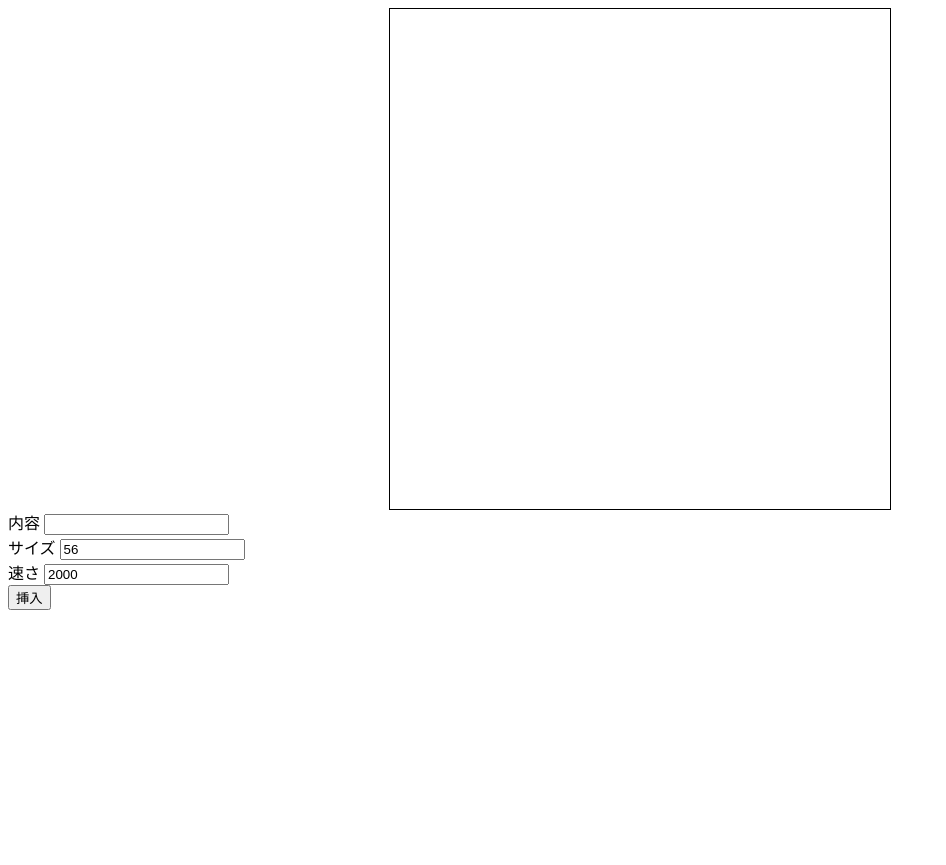
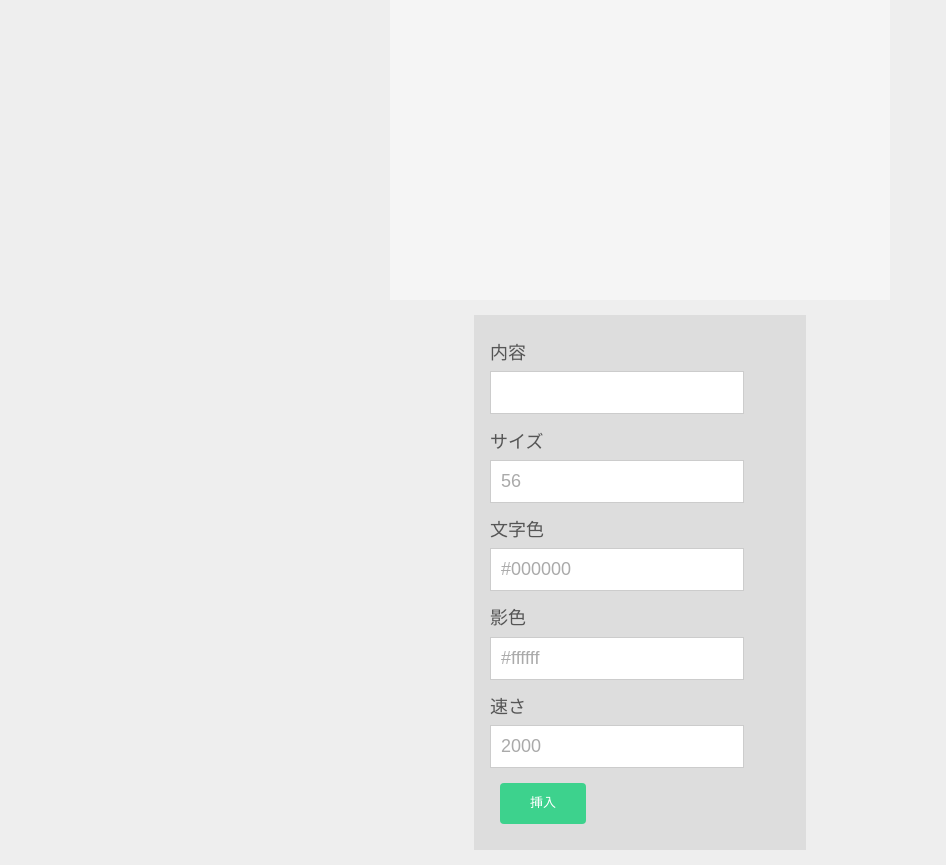
Before and after one commit to pokohide/Flowly-js, a website: page examples/pages/index.html in a window 1280 px wide. Shown: the whole page, without its empty margins (0-946 px from the left). Before the commit the page ends 800 px from the top, so only its background shows below. Drawn offline with nearby package versions, Linux system fonts and the light colour scheme; files that its build step writes are made by us from their sources; files whose address does not match are found by name.

Commit message:
add scss

```diff
--- /dev/null
+++ b/examples/assets/style.scss
@@ -0,0 +1,86 @@
+$color-snow: #fff;
+$color-grass: #3dd28d;
+$color-green: #00ffaa;
+$color-dark: #161616;
+$color-background: #eee;
+$color-text: #555;
+
+body {
+  background: $color-background;
+  color: $color-text;
+  font-family: monospace;
+  font-size: 18px;
+  margin: 0;
+}
+
+img {
+  display: block;
+  width: 100%;
+}
+
+input {
+  border: 0;
+  padding: 10px;
+  font-size: 1em;
+  font-family: Arial, sans-serif;
+  color: #aaa;
+  border: solid 1px #ccc;
+  margin: 0 0 5px;
+}
+
+label {
+  cursor: pointer;
+  display: inline-block;
+  margin-right: 1em;
+  padding: 0.4em 0;
+  width: 60px;
+}
+
+button {
+  display: flex;
+  overflow: hidden;
+
+  margin: 10px;
+  padding: 12px 30px;
+
+  cursor: pointer;
+  user-select: none;
+  transition: all 60ms ease-in-out;
+  text-align: center;
+  white-space: nowrap;
+  text-decoration: none !important;
+  text-transform: none;
+  text-transform: capitalize;
+
+  color: $color-snow;
+  background: $color-grass;
+
+  border: 0 none;
+  border-radius: 4px;
+
+  font-size: 13px;
+  font-weight: 500;
+  line-height: 1.3;
+
+  -webkit-appearance: none;
+  -moz-appearance:    none;
+  appearance:         none;
+
+  justify-content: center;
+  align-items: center;
+  flex: 0 0 160px;
+
+  &:hover {
+    transition: all 60ms ease;
+
+    opacity: .85;
+  }
+}
+
+.controls {
+  width: 300px;
+  border: 1px solid #ddd;
+  padding: 15px;
+  margin: 15px auto;
+  background-color: #ddd;
+}
--- a/examples/pages/index.html
+++ b/examples/pages/index.html
@@ -3,12 +3,20 @@
 <head>
   <meta charset="utf-8">
   <title>テキストを流すJSプラグイン flowly-text-js</title>
+
+
+  <!-- Behavioral Meta Data -->
+  <meta name="apple-mobile-web-app-capable" content="yes">
+  <meta name="viewport" content="width=device-width, initial-scale=1, maximum-scale=1, user-scalable=no">
+
+  <!-- Styles -->
+  <link rel="stylesheet" type="text/css" href="style.css" />
 </head>
 
 <body>
-  <div id="container" style="width:500px;height:500px;border: 1px solid black;margin: 0 auto"></div>
+  <div id="container" style="width:500px;height:300px;margin: 0 auto;background-color:whitesmoke;"></div>
 
-  <form>
+  <form class="controls">
     <div class="field">
       <label>内容</label>
       <input type="text" class="flowly-text-input">
@@ -18,11 +26,19 @@
       <input type="number" value="56" class="text-size-input">
     </div>
     <div class="field">
+      <label>文字色</label>
+      <input type="text" value="#000000" class="text-color-input">
+    </div>
+    <div class="field">
+      <label>影色</label>
+      <input type="text" value="#ffffff" class="text-shadow-input">
+    </div>
+    <div class="field">
       <label>速さ</label>
       <input type="number" value="2000" class="text-duration-input">
     </div>
     <div class="action">
-      <button type="button" id="submit-button">挿入</button>
+      <button type="button" class="submit-button">挿入</button>
     </div>
   </form>
 
@@ -31,12 +47,20 @@
   <script type="text/javascript">
     var flowly = new Flowly('#container')
 
-    $('#submit-button').on('click', function(e) {
+    $('.submit-button').on('click', function(e) {
       e.preventDefault()
       var text = $('.flowly-text-input').val()
       var size = $('.text-size-input').val()
       var duration = $('.text-duration-input').val()
-      flowly.addText({ body: text, size: size, duration: duration })
+      var color = $('.text-color-input').val()
+      var shadow = $('.text-shadow-input').val()
+      flowly.addText({
+        body: text,
+        size: size,
+        duration: duration,
+        color: color,
+        shadow: shadow
+      })
     })
 
   </script>
```
Also changed, not shown: gulpfile.js (+21 -1 lines).
